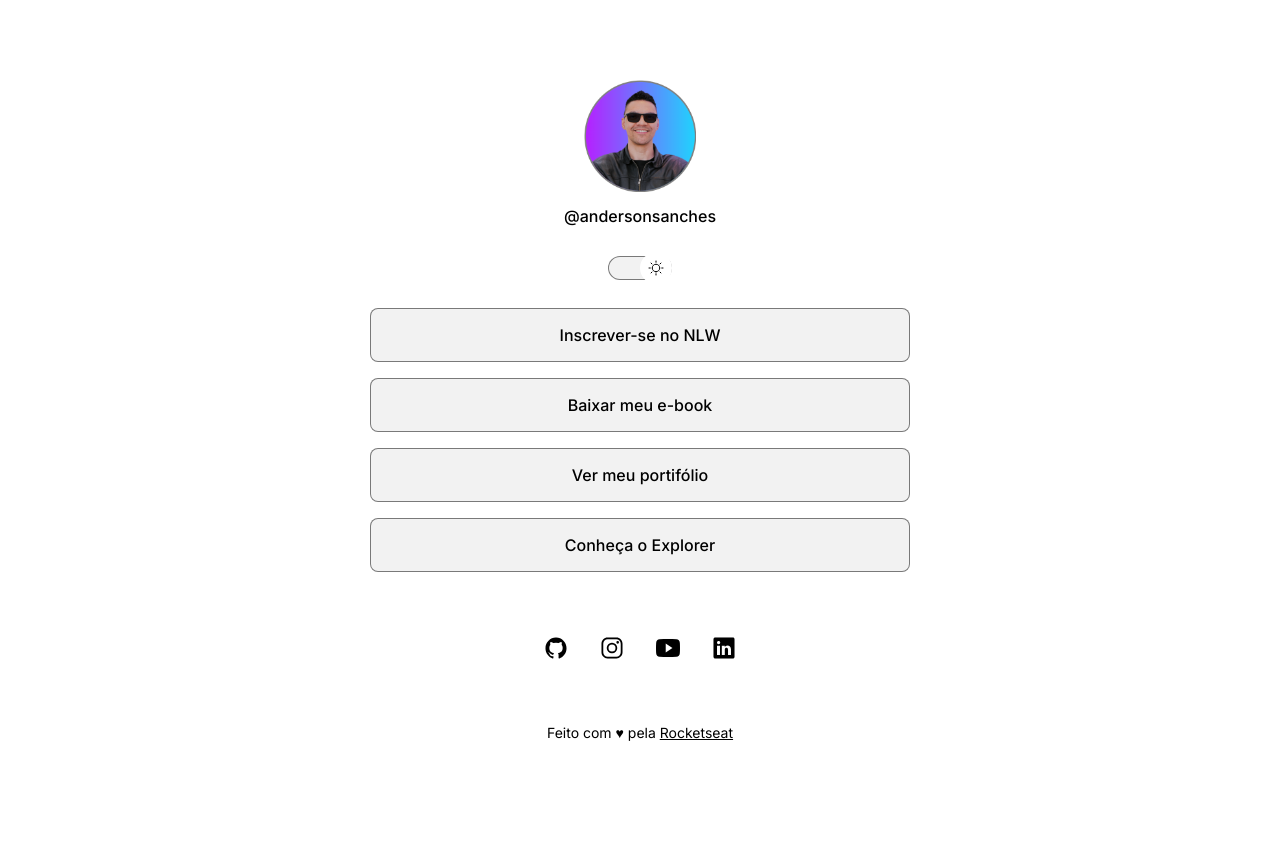
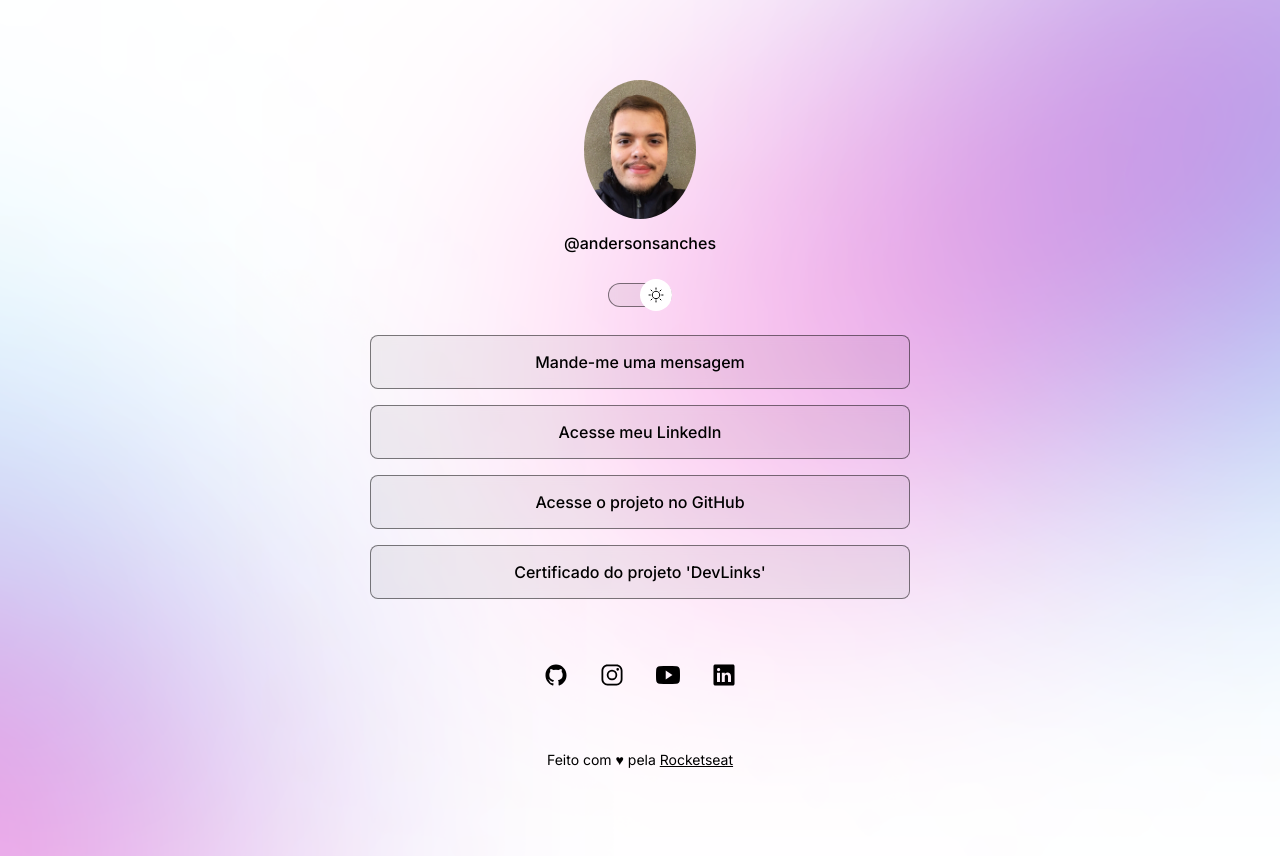
Before and after one commit to andsanches/devlinks, a plain HTML site: page index.html in a window 1280 px wide. Both pictures are taken after a click on the element 640 px from the left and 267 px from the top of the page. Drawn offline with nearby package versions, Linux system fonts and the light colour scheme.

Commit message:
change image and links

```diff
--- a/index.html
+++ b/index.html
@@ -17,7 +17,7 @@
     <div id="container">
       <div id="profile">
         <img
-          src="./assets/avatar.png"
+          src="./assets/avatar.jpeg"
           alt="Foto de Mayk Brito sorrindo, com fundo azul e rosa."
         />
         <p>@andersonsanches</p>
@@ -30,17 +30,17 @@
 
       <ul>
         <li>
-          <a href="#">Inscrever-se no NLW</a>
+          <a href="https://wa.me/5517992502146" target="_blank">Mande-me uma mensagem</a>
         </li>
         <li>
-          <a href="#">Baixar meu e-book</a>
+          <a href="https://www.linkedin.com/in/andersonsanches99/" target="_blank">Acesse meu LinkedIn</a>
         </li>
         <li>
-          <a href="https://github.com/andsanches">Ver meu portifólio</a>
+          <a href="https://andsanches.github.io/devlinks/" target="_blank">Acesse o projeto no GitHub</a>
         </li>
         <li>
           <a href="https://rocketseat.com.br/explorer" target="_blank"
-            >Conheça o Explorer</a
+            >Certificado do projeto 'DevLinks'</a
           >
         </li>
       </ul>
--- a/script.js
+++ b/script.js
@@ -8,14 +8,14 @@ function toggleMode() {
   // substituir a imagem
   if (html.classList.contains("light")) {
     // se tiver light mode, adicionar a imagem light
-    img.setAttribute("src", "./assets/avatar-light.png")
+    img.setAttribute("src", "./assets/avatar-light.jpeg")
     img.setAttribute(
       "alt",
       "Foto de Mayk Brito de óculos, sorrindo, com fundo azul e rosa"
     )
   } else {
     // se tiver sem light mode, manter a imagem normal
-    img.setAttribute("src", "./assets/avatar.png")
+    img.setAttribute("src", "./assets/avatar.jpeg")
     img.setAttribute(
       "alt",
       "Foto de Mayk Brito sorrindo, com fundo azul e rosa"
--- a/style.css
+++ b/style.css
@@ -49,6 +49,7 @@ body * {
 
 #profile img {
   width: 112px;
+  border-radius: 50%;
 }
 
 #profile p {
@@ -175,7 +176,7 @@ footer {
   }
 
   .light {
-    --bg-url: url(./assets/bg-desktop-light.jpg);
+    --bg-url: url(./assets/bg-desktop-light.png);
   }
 }
 
```
Also changed, not shown: assets/avatar-light.jpeg (added), assets/avatar-light.png (deleted), assets/avatar.jpeg (added), assets/avatar.png (deleted).
